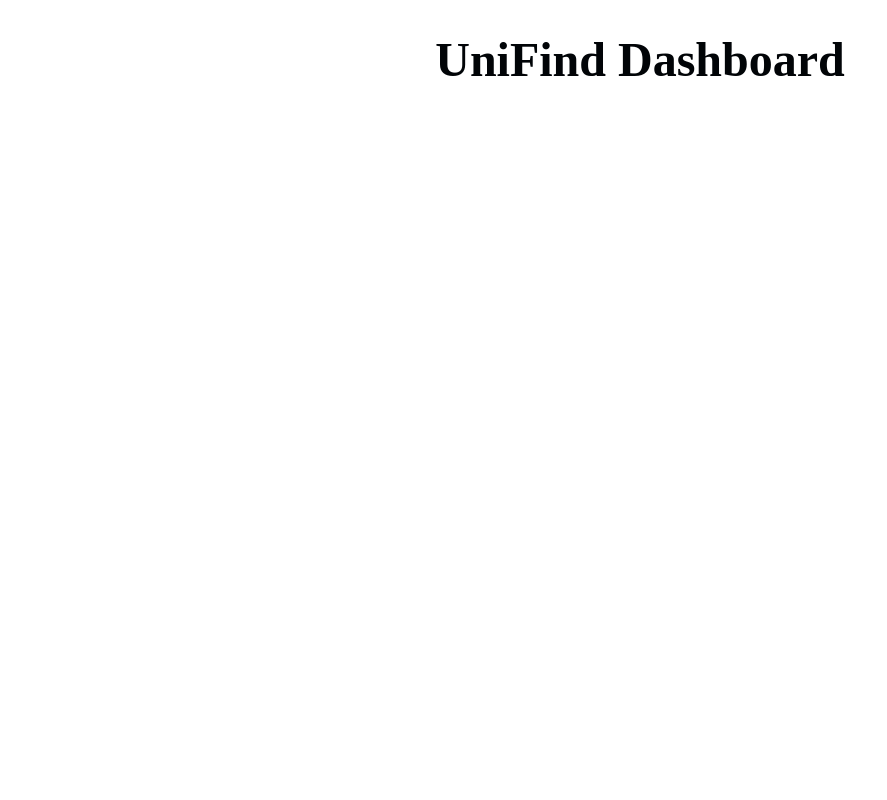
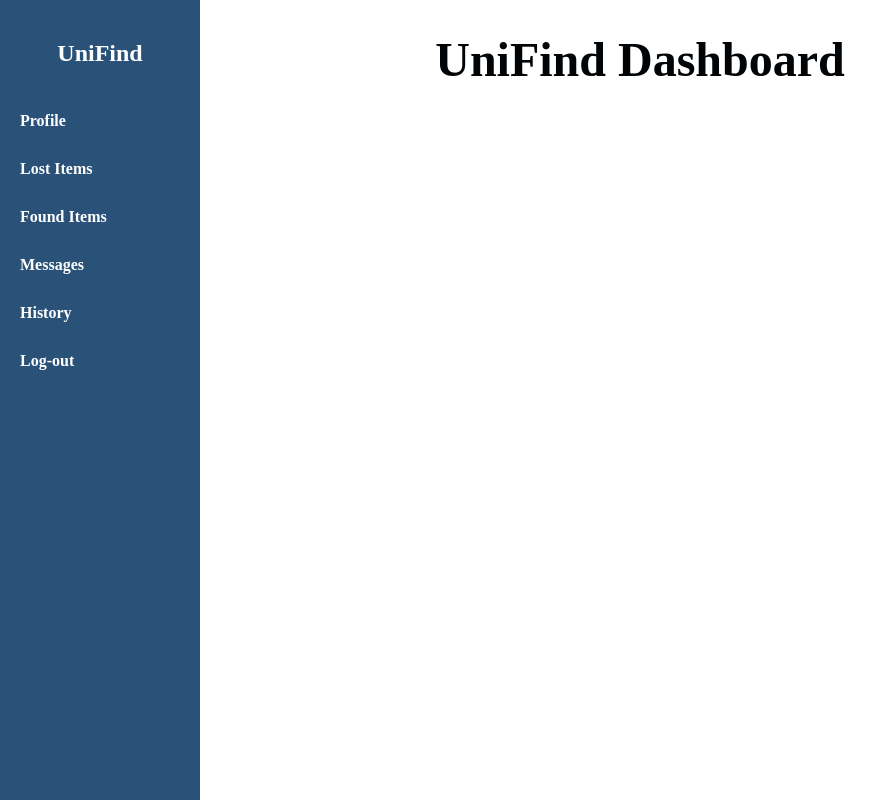
Before and after one commit to motshekhene/CampusFind, a plain HTML site: page Dashboard.html in a window 1280 px wide. Shown: the whole page, without its empty margins (0-887 px from the left). Drawn offline with Linux system fonts and the light colour scheme.

Commit message:
added a sidebar

```diff
--- a/Dashboard.html
+++ b/Dashboard.html
@@ -7,5 +7,15 @@
 </head>
 <body>
     <h1 class="Dashboard">UniFind Dashboard</h1>
+
+    <div class="sidebar">
+        <h2><b>UniFind<b></h2>
+            <a href="profile.html">Profile</a>
+            <a href="LostItems.html">Lost Items</a>
+            <a href="FoundItems.html">Found Items</a>
+            <a href="Messages.html">Messages</a>
+            <a href="History.html">History</a>
+            <a href="#">Log-out</a>
+    </div>
 </body>
 </html>
--- a/style.css
+++ b/style.css
@@ -115,3 +115,45 @@
     color: #010407;
     font-size: 48px;
 }
+
+
+/* style.css */
+
+/* Sidebar styling */
+.sidebar {
+  height: 100vh; /* full screen height */
+  width: 200px;  /* sidebar width */
+  position: fixed; /* stays in place when scrolling */
+  top: 0;
+  left: 0;
+  background-color: #2a5178; /* dark blue/gray */
+  padding-top: 20px;
+  display: flex;
+  flex-direction: column;
+}
+
+/* Sidebar title */
+.sidebar h2 {
+  color: white;
+  text-align: center;
+  margin-bottom: 30px;
+}
+
+/* Sidebar links */
+.sidebar a {
+  padding: 15px 20px;
+  text-decoration: none;
+  color: white;
+  font-size: 16px;
+  display: block;
+}
+
+.sidebar a:hover {
+  background-color: #305e8d; /* darker on hover */
+}
+
+/* Main content styling */
+.main-content {
+  margin-left: 220px; /* space for sidebar */
+  padding: 20px;
+}
```
